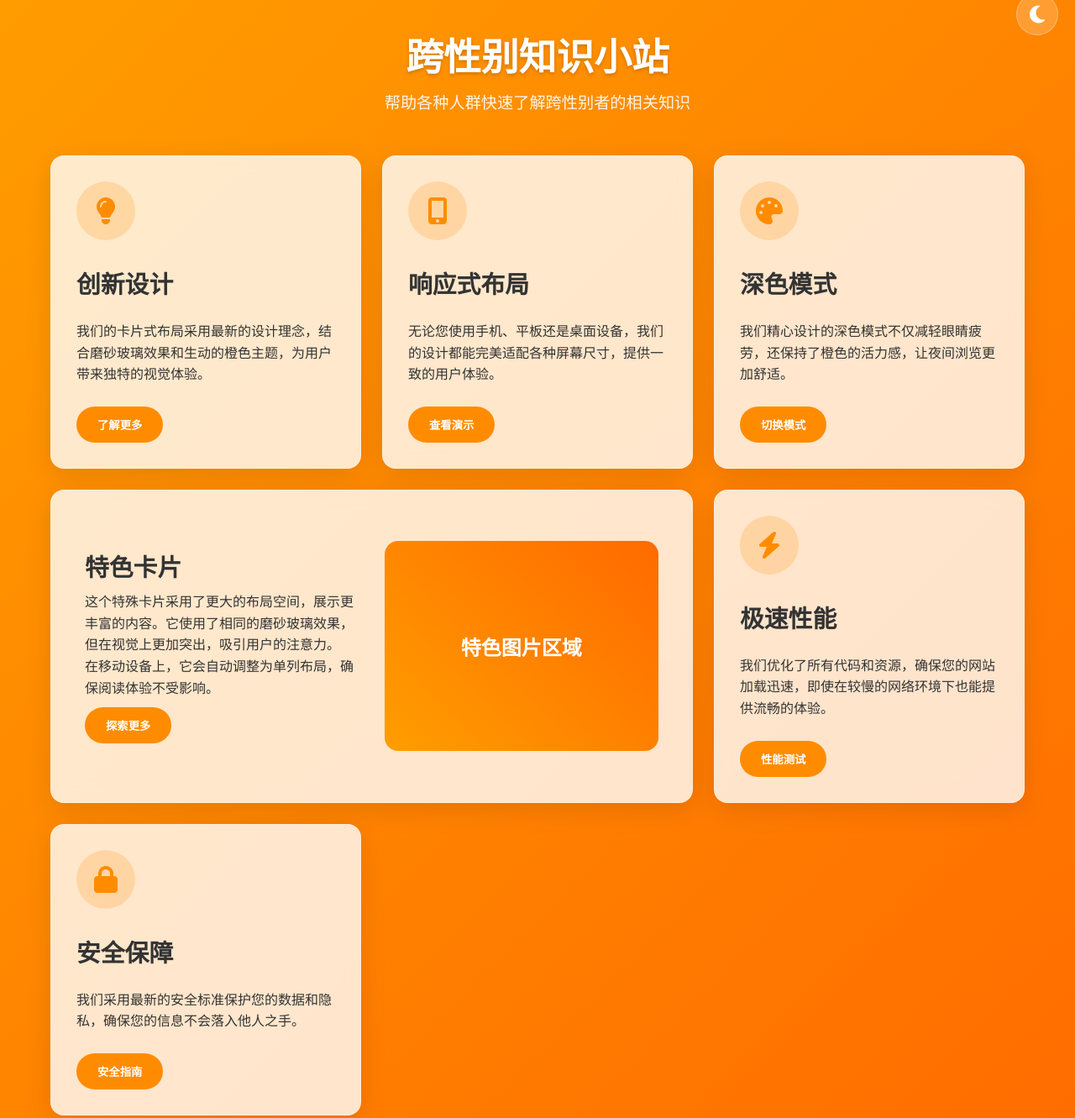
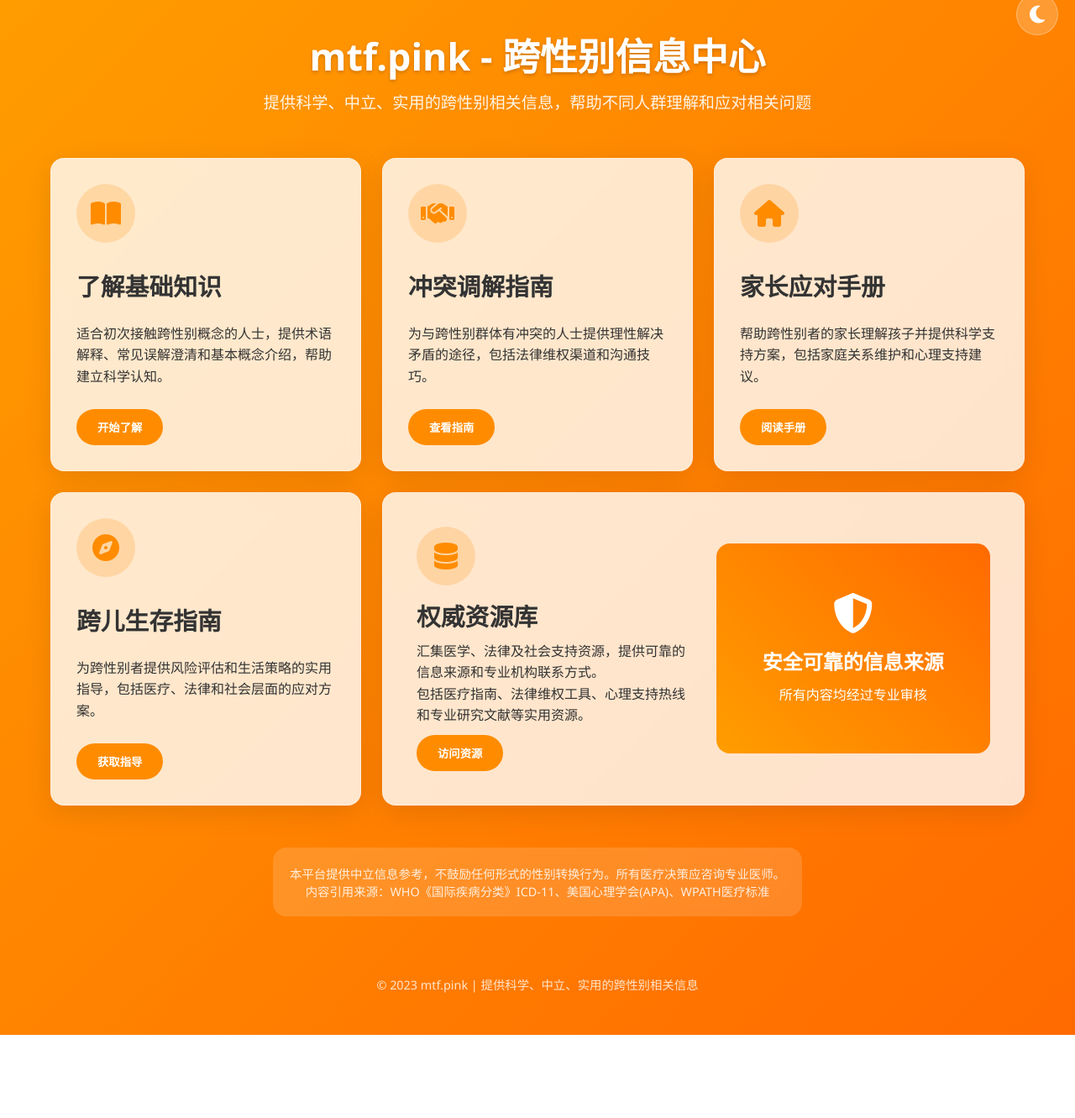
Before and after one commit to nekonekos/MTF, a plain HTML site: page index.html in a window 1280 px wide. Shown: the part 28-1359 px from the top of the page at 84% size. After the commit the page ends 1260 px from the top, so only its background shows below. Drawn offline with Linux system fonts and the light colour scheme.

Commit message:
Update index.html

```diff
--- a/index.html
+++ b/index.html
@@ -3,7 +3,7 @@
 <head>
     <meta charset="UTF-8">
     <meta name="viewport" content="width=device-width, initial-scale=1.0">
-    <title>跨性别知识小站 ｜ MTF</title>
+    <title>mtf.pink - 跨性别信息中心</title>
     <link rel="stylesheet" href="https://cdnjs.cloudflare.com/ajax/libs/font-awesome/6.4.0/css/all.min.css">
     <style>
         * {
@@ -64,8 +64,9 @@
         .subtitle {
             color: rgba(255, 255, 255, 0.9);
             font-size: 1.2rem;
-            max-width: 600px;
+            max-width: 800px;
             margin: 0 auto;
+            line-height: 1.6;
         }
 
         .card-grid {
@@ -246,6 +247,19 @@
             font-size: 0.9rem;
             opacity: 0.8;
         }
+
+        .disclaimer {
+            background: rgba(255, 255, 255, 0.15);
+            border-radius: var(--border-radius);
+            padding: 20px;
+            margin-top: 20px;
+            max-width: 800px;
+            text-align: center;
+            font-size: 0.9rem;
+            color: rgba(255, 255, 255, 0.85);
+            backdrop-filter: blur(5px);
+            -webkit-backdrop-filter: blur(5px);
+        }
     </style>
 </head>
 <body>
@@ -255,74 +269,75 @@
 
     <div class="container">
         <div class="header">
-            <h1 class="title">跨性别知识小站</h1>
-            <p class="subtitle">帮助各种人群快速了解跨性别者的相关知识</p>
+            <h1 class="title">mtf.pink - 跨性别信息中心</h1>
+            <p class="subtitle">提供科学、中立、实用的跨性别相关信息，帮助不同人群理解和应对相关问题</p>
         </div>
 
         <div class="card-grid">
             <div class="card">
                 <div class="card-icon">
-                    <i class="fas fa-lightbulb"></i>
+                    <i class="fas fa-book-open"></i>
                 </div>
-                <h2 class="card-title">创新设计</h2>
-                <p class="card-content">我们的卡片式布局采用最新的设计理念，结合磨砂玻璃效果和生动的橙色主题，为用户带来独特的视觉体验。</p>
-                <button class="card-button">了解更多</button>
+                <h2 class="card-title">了解基础知识</h2>
+                <p class="card-content">适合初次接触跨性别概念的人士，提供术语解释、常见误解澄清和基本概念介绍，帮助建立科学认知。</p>
+                <button class="card-button">开始了解</button>
             </div>
 
             <div class="card">
                 <div class="card-icon">
-                    <i class="fas fa-mobile-alt"></i>
+                    <i class="fas fa-handshake"></i>
                 </div>
-                <h2 class="card-title">响应式布局</h2>
-                <p class="card-content">无论您使用手机、平板还是桌面设备，我们的设计都能完美适配各种屏幕尺寸，提供一致的用户体验。</p>
-                <button class="card-button">查看演示</button>
+                <h2 class="card-title">冲突调解指南</h2>
+                <p class="card-content">为与跨性别群体有冲突的人士提供理性解决矛盾的途径，包括法律维权渠道和沟通技巧。</p>
+                <button class="card-button">查看指南</button>
             </div>
 
             <div class="card">
                 <div class="card-icon">
-                    <i class="fas fa-palette"></i>
+                    <i class="fas fa-home"></i>
                 </div>
-                <h2 class="card-title">深色模式</h2>
-                <p class="card-content">我们精心设计的深色模式不仅减轻眼睛疲劳，还保持了橙色的活力感，让夜间浏览更加舒适。</p>
-                <button class="card-button">切换模式</button>
+                <h2 class="card-title">家长应对手册</h2>
+                <p class="card-content">帮助跨性别者的家长理解孩子并提供科学支持方案，包括家庭关系维护和心理支持建议。</p>
+                <button class="card-button">阅读手册</button>
+            </div>
+
+            <div class="card">
+                <div class="card-icon">
+                    <i class="fas fa-compass"></i>
+                </div>
+                <h2 class="card-title">跨儿生存指南</h2>
+                <p class="card-content">为跨性别者提供风险评估和生活策略的实用指导，包括医疗、法律和社会层面的应对方案。</p>
+                <button class="card-button">获取指导</button>
             </div>
 
             <div class="card featured-card">
                 <div class="featured-content">
-                    <h2 class="card-title">特色卡片</h2>
-                    <p class="card-content">这个特殊卡片采用了更大的布局空间，展示更丰富的内容。它使用了相同的磨砂玻璃效果，但在视觉上更加突出，吸引用户的注意力。</p>
-                    <p class="card-content">在移动设备上，它会自动调整为单列布局，确保阅读体验不受影响。</p>
-                    <button class="card-button">探索更多</button>
+                    <div class="card-icon">
+                        <i class="fas fa-database"></i>
+                    </div>
+                    <h2 class="card-title">权威资源库</h2>
+                    <p class="card-content">汇集医学、法律及社会支持资源，提供可靠的信息来源和专业机构联系方式。</p>
+                    <p class="card-content">包括医疗指南、法律维权工具、心理支持热线和专业研究文献等实用资源。</p>
+                    <button class="card-button">访问资源</button>
                 </div>
                 <div class="featured-image">
-                    <div style="display: flex; align-items: center; justify-content: center; width: 100%; height: 100%; background: linear-gradient(45deg, #ff9d00, #ff6a00); color: white; font-size: 1.5rem; font-weight: bold;">
-                        特色图片区域
+                    <div style="display: flex; flex-direction: column; align-items: center; justify-content: center; width: 100%; height: 100%; background: linear-gradient(45deg, #ff9d00, #ff6a00); color: white; padding: 20px; text-align: center;">
+                        <i class="fas fa-shield-alt" style="font-size: 3rem; margin-bottom: 15px;"></i>
+                        <h3 style="font-size: 1.5rem; margin-bottom: 10px;">安全可靠的信息来源</h3>
+                        <p>所有内容均经过专业审核</p>
                     </div>
                 </div>
             </div>
+        </div>
 
-            <div class="card">
-                <div class="card-icon">
-                    <i class="fas fa-bolt"></i>
-                </div>
-                <h2 class="card-title">极速性能</h2>
-                <p class="card-content">我们优化了所有代码和资源，确保您的网站加载迅速，即使在较慢的网络环境下也能提供流畅的体验。</p>
-                <button class="card-button">性能测试</button>
-            </div>
-
-            <div class="card">
-                <div class="card-icon">
-                    <i class="fas fa-lock"></i>
-                </div>
-                <h2 class="card-title">安全保障</h2>
-                <p class="card-content">我们采用最新的安全标准保护您的数据和隐私，确保您的信息不会落入他人之手。</p>
-                <button class="card-button">安全指南</button>
-            </div>
+        <div class="disclaimer">
+            <p>本平台提供中立信息参考，不鼓励任何形式的性别转换行为。所有医疗决策应咨询专业医师。</p>
+            <p>内容引用来源：WHO《国际疾病分类》ICD-11、美国心理学会(APA)、WPATH医疗标准</p>
         </div>
     </div>
 
     <div class="footer">
-        <p>© 2023 橙色卡片式布局 | 设计响应式网站 | 适配深色模式</p>
+        <p>© 2023 mtf.pink | 提供科学、中立、实用的跨性别相关信息</p>
     </div>
 
     <script>
@@ -346,6 +361,14 @@
                 document.body.style.background = 'linear-gradient(135deg, #ff9d00, #ff6a00)';
             }
         });
+
+        // 卡片点击事件
+        document.querySelectorAll('.card-button').forEach(button => {
+            button.addEventListener('click', function() {
+                const cardTitle = this.closest('.card').querySelector('.card-title').textContent;
+                alert(`即将进入"${cardTitle}"板块，正在加载内容...`);
+            });
+        });
     </script>
 </body>
 </html>
```
